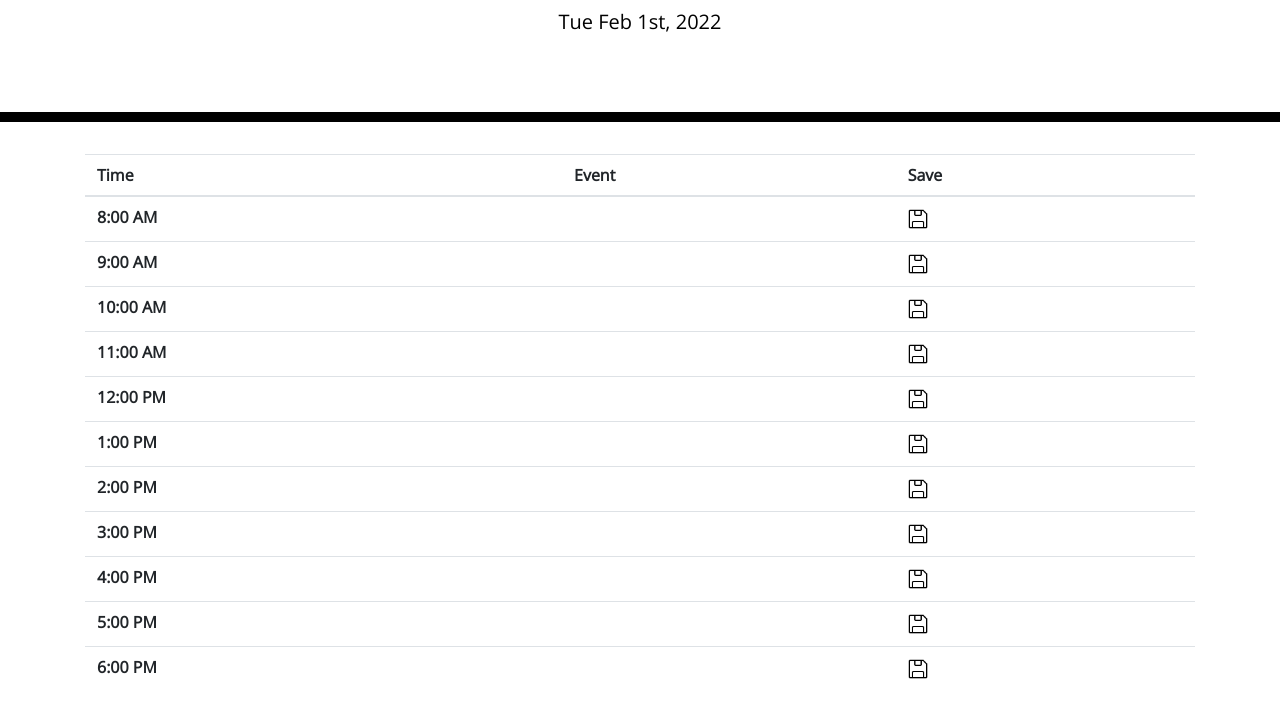
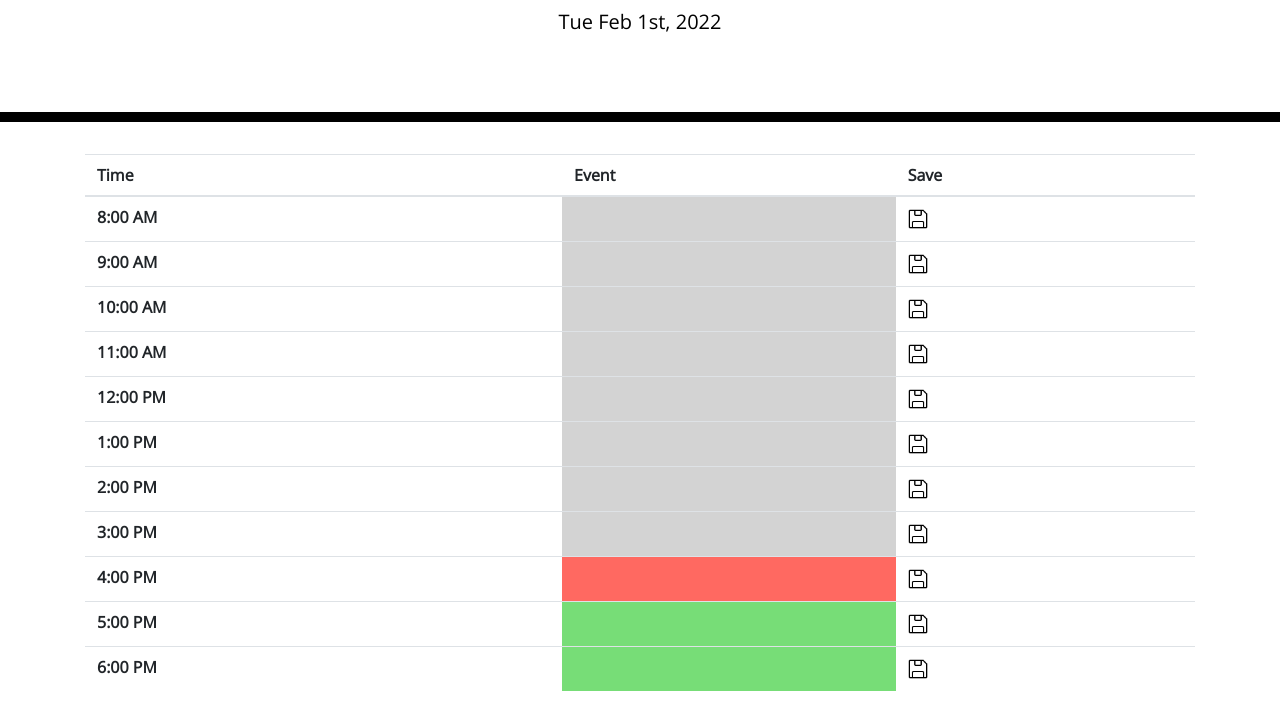
Before and after one commit to ila0406/Work-Day-Scheduler, a plain HTML site: page index.html in a window 1280 px wide. Shown: the part 182-889 px from the top of the page. Drawn offline with nearby package versions, Linux system fonts and the light colour scheme.

Commit message:
Updated HTML ids with ones needed to change color in JS function

```diff
--- a/index.html
+++ b/index.html
@@ -40,77 +40,77 @@
         <tbody id="planner-table">
           <tr>
             <th class="time-tbl" scope="row">8:00 AM</th>
-            <td class="plan-event" data-toggle="modal" data-target="#plannerModal" data-id="t9AM"></td>
+            <td class="plan-event" data-toggle="modal" data-target="#plannerModal" id="projectTime8"></td>
             <td class="plan-save">
               <img class="save-img" src="./assets/images/diskette.png" alt="Save icons created by Yogi Aprelliyanto - Flaticon">
             </td>
           </tr>
           <tr>
             <th class="time-tbl" scope="row">9:00 AM</th>
-            <td class="plan-event" data-toggle="modal" data-target="#plannerModal" data-id="t9AM"></td>
+            <td class="plan-event" data-toggle="modal" data-target="#plannerModal" id="projectTime9"></td>
             <td class="plan-save">
               <img class="save-img" src="./assets/images/diskette.png" alt="Save icons created by Yogi Aprelliyanto - Flaticon">
             </td>
           </tr>
           <tr>
             <th class="time-tbl" scope="row">10:00 AM</th>
-            <td class="plan-event" data-toggle="modal" data-target="#plannerModal" data-id="t10AM"></td>
+            <td class="plan-event" data-toggle="modal" data-target="#plannerModal" id="projectTime10"></td>
             <td class="plan-save">
               <img class="save-img" src="./assets/images/diskette.png" alt="Save icons created by Yogi Aprelliyanto - Flaticon">
             </td>
           </tr>
           <tr>
             <th class="time-tbl" scope="row">11:00 AM</th>
-            <td class="plan-event" data-toggle="modal" data-target="#plannerModal" data-id="t11AM"></td>
+            <td class="plan-event" data-toggle="modal" data-target="#plannerModal" id="projectTime11"></td>
             <td class="plan-save">
               <img class="save-img" src="./assets/images/diskette.png" alt="Save icons created by Yogi Aprelliyanto - Flaticon">
             </td>
           </tr>
           <tr>
             <th class="time-tbl" scope="row">12:00 PM</th>
-            <td class="plan-event" data-toggle="modal" data-target="#plannerModal" data-id="t12PM"></td>
+            <td class="plan-event" data-toggle="modal" data-target="#plannerModal" id="projectTime12"></td>
             <td class="plan-save">
               <img class="save-img" src="./assets/images/diskette.png" alt="Save icons created by Yogi Aprelliyanto - Flaticon">
             </td>
           </tr>
           <tr>
             <th class="time-tbl" scope="row">1:00 PM</th>
-            <td class="plan-event" data-toggle="modal" data-target="#plannerModal" data-id="t1PM"></td>
+            <td class="plan-event" data-toggle="modal" data-target="#plannerModal" id="projectTime13"></td>
             <td class="plan-save">
               <img class="save-img" src="./assets/images/diskette.png" alt="Save icons created by Yogi Aprelliyanto - Flaticon">
             </td>
           </tr>
           <tr>
             <th class="time-tbl" scope="row">2:00 PM</th>
-            <td class="plan-event" data-toggle="modal" data-target="#plannerModal" data-id="t2PM"></td>
+            <td class="plan-event" data-toggle="modal" data-target="#plannerModal" id="projectTime14"></td>
             <td class="plan-save">
               <img class="save-img" src="./assets/images/diskette.png" alt="Save icons created by Yogi Aprelliyanto - Flaticon">
             </td>
           </tr>
           <tr>
             <th class="time-tbl" scope="row">3:00 PM</th>
-            <td class="plan-event" data-toggle="modal" data-target="#plannerModal" data-id="t3PM"></td>
+            <td class="plan-event" data-toggle="modal" data-target="#plannerModal" id="projectTime15"></td>
             <td class="plan-save">
               <img class="save-img" src="./assets/images/diskette.png" alt="Save icons created by Yogi Aprelliyanto - Flaticon">
             </td>
           </tr>
           <tr>
             <th class="time-tbl" scope="row">4:00 PM</th>
-            <td class="plan-event" data-toggle="modal" data-target="#plannerModal" data-id="t4PM"></td>
+            <td class="plan-event" data-toggle="modal" data-target="#plannerModal" id="projectTime16"></td>
             <td class="plan-save">
               <img class="save-img" src="./assets/images/diskette.png" alt="Save icons created by Yogi Aprelliyanto - Flaticon">
             </td>
           </tr>
           <tr>
             <th class="time-tbl" scope="row">5:00 PM</th>
-            <td class="plan-event" data-toggle="modal" data-target="#plannerModal" data-id="t5PM"></td>
+            <td class="plan-event" data-toggle="modal" data-target="#plannerModal" id="projectTime17"></td>
             <td class="plan-save">
               <img class="save-img" src="./assets/images/diskette.png" alt="Save icons created by Yogi Aprelliyanto - Flaticon">
             </td>
           </tr>
           <tr>
             <th class="time-tbl" scope="row">6:00 PM</th>
-            <td class="plan-event" data-toggle="modal" data-target="#plannerModal" data-id="t5PM"></td>
+            <td class="plan-event" data-toggle="modal" data-target="#plannerModal" id="projectTime18"></td>
             <td class="plan-save">
               <img class="save-img" src="./assets/images/diskette.png" alt="Save icons created by Yogi Aprelliyanto - Flaticon">
             </td>
```
